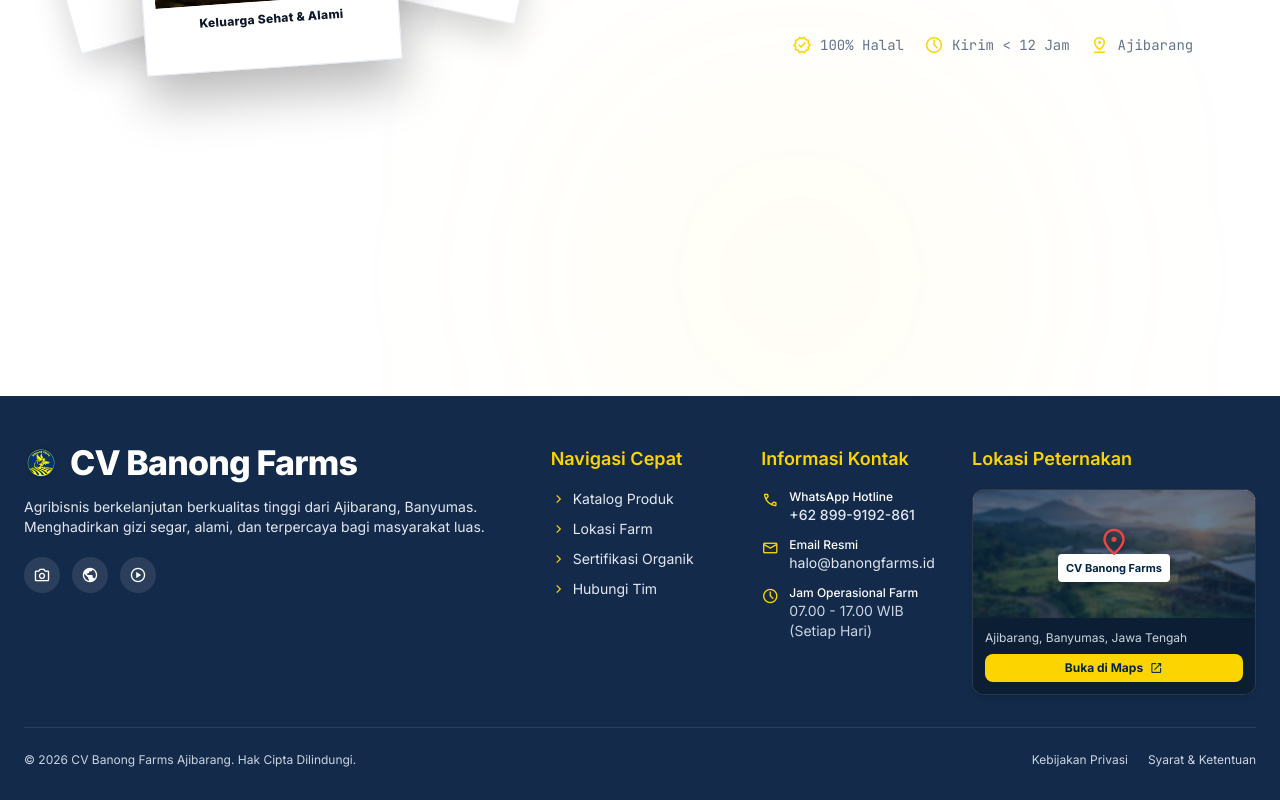
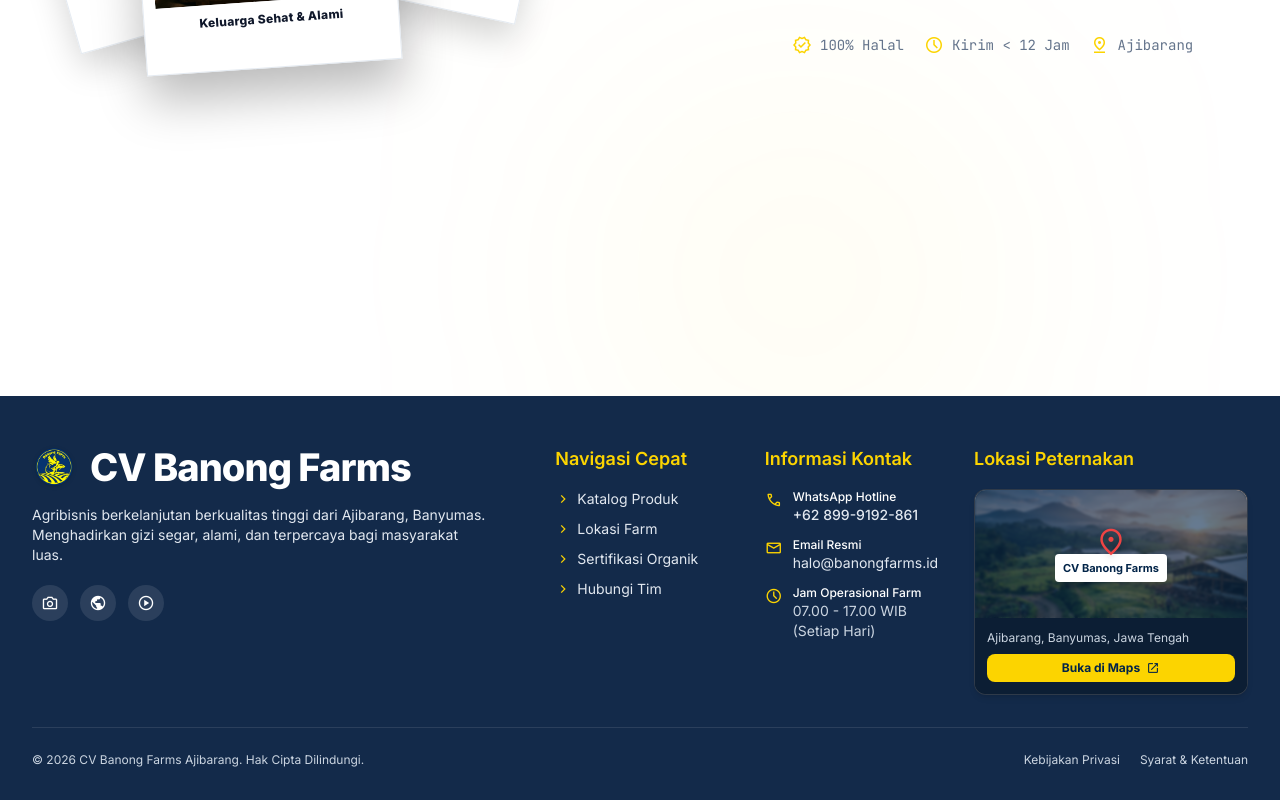
Before and after one commit to Saladin2510/CV-Banong-Farm, a Vue app: page / in a window 1280 px wide. Shown: the part 6188-6988 px from the top of the page. Built offline with nearby package versions, Linux system fonts and the light colour scheme; no server answers; the database is empty.

Commit message:
feat: redesign footer with expanded container, optimized padding, and enlarged logo and brand text elements

```diff
--- a/src/components/FooterSection.vue
+++ b/src/components/FooterSection.vue
@@ -1,25 +1,26 @@
 <template>
   <footer class="w-full bg-[#132A4A] dark:bg-[#071326] text-white pt-10 sm:pt-12 pb-6 sm:pb-8 border-t border-transparent dark:border-slate-800/80 transition-colors duration-300" id="kontak">
-    <div class="max-w-container-max mx-auto px-gutter-mobile lg:px-gutter-desktop">
+    <!-- Kontainer Footer Diperlebar & Padding Kiri-Kanan Dikurangi Sesuai Permintaan User -->
+    <div class="max-w-[1440px] 2xl:max-w-[1560px] mx-auto px-4 sm:px-6 lg:px-8">
 
-      <!-- 4 Columns Grid (Tata Letak Asli: Logo & Text Sama Besar, 1 Baris Saja Tanpa Wrap) -->
-      <div class="grid grid-cols-1 md:grid-cols-2 lg:grid-cols-12 gap-8 lg:gap-8 pb-6 sm:pb-8 border-b border-white/10 animate-fade-in">
+      <!-- 4 Columns Grid (Tata Letak Asli: Padding Kiri-Kanan Ramping, Logo & Judul Lebih Besar & Terkunci 1 Baris) -->
+      <div class="grid grid-cols-1 md:grid-cols-2 lg:grid-cols-12 gap-8 lg:gap-8 xl:gap-10 pb-6 sm:pb-8 border-b border-white/10 animate-fade-in">
 
-        <!-- Col 1: Logo & Nama Website Sama Besar (1 Baris Saja), Deskripsi, dan Sosial Media -->
+        <!-- Col 1: Logo & Nama Website Lebih Besar Lagi (Terkunci 1 Baris Utuh), Deskripsi, dan Sosial Media -->
         <div class="lg:col-span-5 flex flex-col space-y-3 sm:space-y-4">
-          <!-- Logo & Tulisan Nama Website: Sama Besar & 1 Baris Saja Sesuai Arahan User -->
-          <div class="flex items-center gap-2.5 sm:gap-3">
+          <!-- Logo & Tulisan Nama Website: Diperbesar Lagi, Sama Tinggi, & Terkunci 1 Baris (whitespace-nowrap) -->
+          <div class="flex items-center gap-3 sm:gap-3.5">
             <img
               alt="CV Banong Farms"
-              class="h-8 sm:h-9 md:h-10 lg:h-[30px] xl:h-[34px] w-auto object-contain drop-shadow shrink-0"
+              class="h-9 sm:h-10 md:h-11 lg:h-10 xl:h-11 2xl:h-12 w-auto object-contain drop-shadow shrink-0"
               src="/assets/logo.png"
             />
-            <span class="text-xl sm:text-2xl md:text-3xl lg:text-[28px] xl:text-[34px] font-black text-white tracking-tight whitespace-nowrap leading-none font-sans select-none">
+            <span class="text-2xl sm:text-3xl md:text-4xl lg:text-[32px] xl:text-[38px] 2xl:text-[42px] font-black text-white tracking-tight whitespace-nowrap leading-none font-sans select-none">
               CV Banong Farms
             </span>
           </div>
 
-          <p class="text-xs sm:text-sm text-slate-200 dark:text-slate-300 leading-relaxed pr-2 sm:pr-4">
+          <p class="text-xs sm:text-sm text-slate-200 dark:text-slate-300 leading-relaxed pr-2 sm:pr-6 max-w-lg">
             Agribisnis berkelanjutan berkualitas tinggi dari Ajibarang, Banyumas. Menghadirkan gizi segar, alami, dan terpercaya bagi masyarakat luas.
           </p>
 
```
Also changed, not shown: 5 other files (tests, documents, lock files or other folders).
